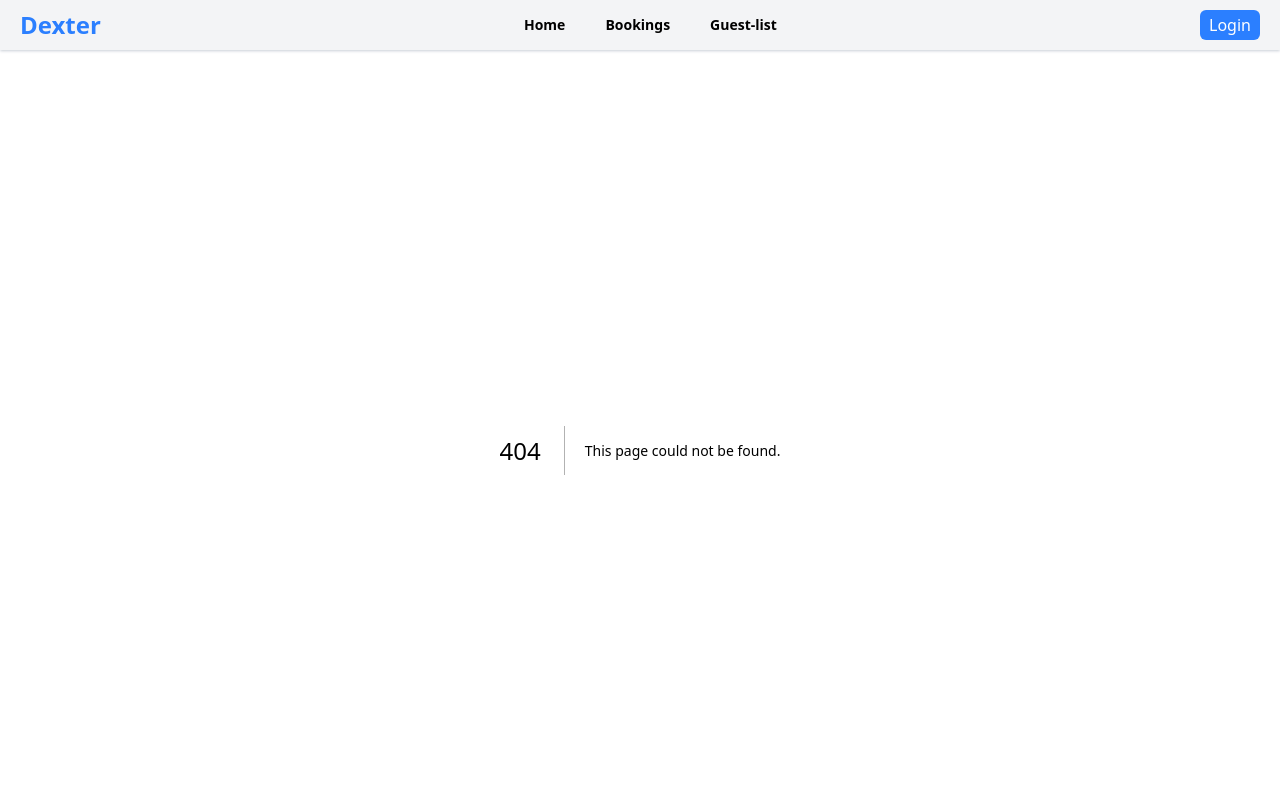
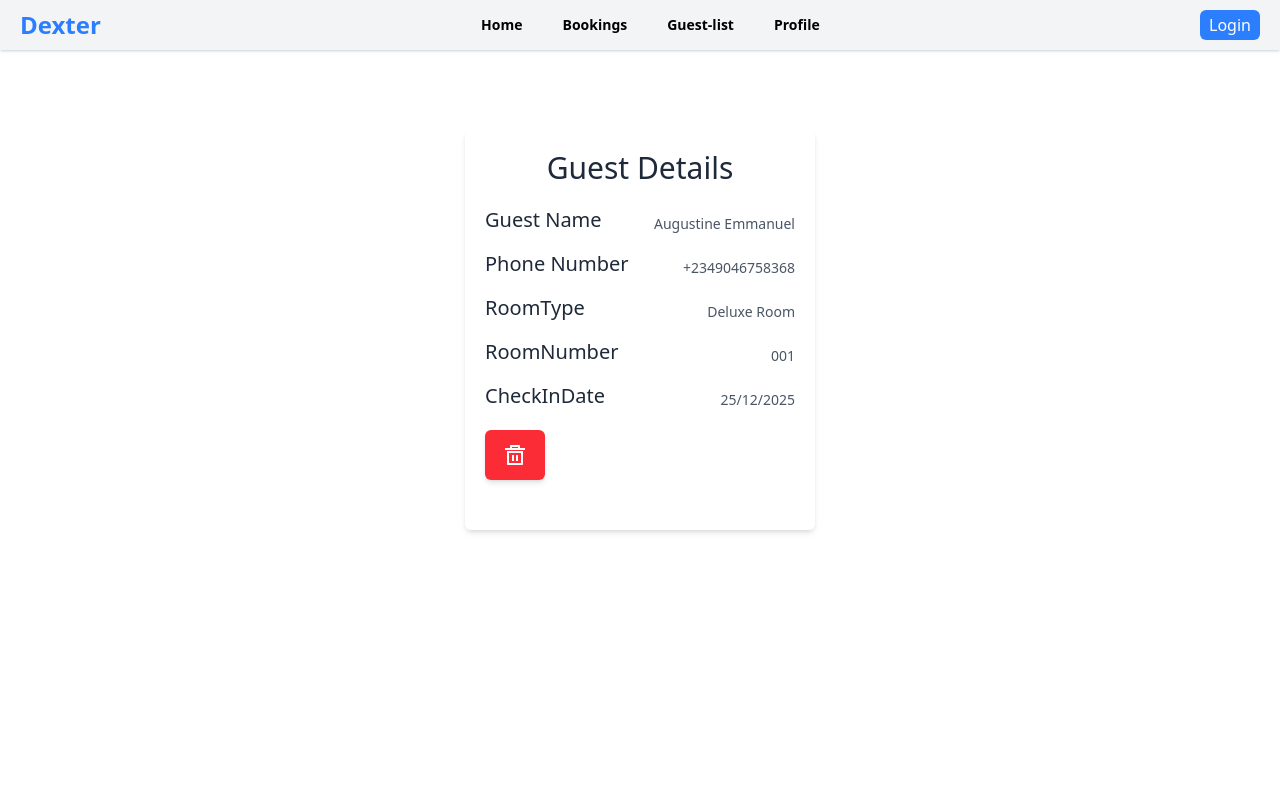
Before and after one commit to Emmy-delight/dexter, a Next.js app: page /dashboard/guest-list/1 in a window 1280 px wide. Before the commit this address had no page. Shown: the top 800 px of the page. Built offline with nearby package versions, Linux system fonts and the light colour scheme.

Commit message:
dynamic route system

```diff
--- a/app/auth/login/page.js
+++ b/app/auth/login/page.js
@@ -34,7 +34,7 @@ export default async function Login () {
                 <div className="flex justify-center gap-4">
                     <form action={async ()=>{
                                    "use server"
-                                await signIn()
+                                await signIn("google")
                     }}
                      className="justify-items-center">
                         <button type="submit" className="w-10 h-10 border rounded-md shadow-lg border-gray-300 cursor-pointer">
--- /dev/null
+++ b/app/dashboard/guest-list/[id]/page.js
@@ -0,0 +1,41 @@
+import { RiDeleteBin5Line } from "react-icons/ri";
+
+export default function GuestPage () {
+    return (
+        <main className="min-h-screen flex justify-center px-2 md:py-20 md:px-12 lg:py-20 lg:px-20">
+            <div className="w-full md:w-[350px] h-[400px] shadow-md rounded-md py-5 px-5">
+                <h1 className="text-3xl text-gray-800 text-center">Guest Details</h1>
+                <div className="flex flex-col gap-4 mt-5">
+                    <div className="flex justify-between">
+                        <p className="text-gray-800 text-xl">Guest Name</p>
+                        <p className="text-gray-600 text-sm mt-2">Augustine Emmanuel</p>
+                    </div>
+                    <div className="flex justify-between">
+                        <p className="text-gray-800 text-xl">Phone Number</p>
+                        <p className="text-gray-600 text-sm mt-2">+2349046758368</p>
+                    </div>
+                    <div className="flex justify-between">
+                        <p className="text-gray-800 text-xl">RoomType</p>
+                        <p className="text-gray-600 text-sm mt-2">Deluxe Room</p>
+                    </div>
+                     <div className="flex justify-between">
+                        <p className="text-gray-800 text-xl">RoomNumber</p>
+                        <p className="text-gray-600 text-sm mt-2">001</p>
+                    </div>
+                     <div className="flex justify-between">
+                        <p className="text-gray-800 text-xl">CheckInDate</p>
+                        <p className="text-gray-600 text-sm mt-2">25/12/2025</p>
+                    </div>
+                </div>
+                <div className="mt-5">
+                    <button className=" w-[60px]  h-[50px] bg-red-500 text-white flex justify-center items-center rounded-md shadow-md cursor-pointer">
+                        <RiDeleteBin5Line className="text-2xl"/>
+                    </button>
+                </div>
+
+            </div>
+
+
+        </main>
+    )
+}
--- a/app/dashboard/profile/page.js
+++ b/app/dashboard/profile/page.js
@@ -1,26 +1,41 @@
-import Image from "next/image"
+import { auth, signOut } from "@/auth";
+import Image from "next/image";
+import { redirect } from "next/navigation";
 
-export default function Profile () {
+export default async function Profile () {
+   const session = await auth()
+   console.log(session);
+
+   if (!session) {
+      redirect("/auth/login")
+   }
     return (
         <main className="min-h-screen flex justify-center px-2 md:py-23 md:px-12 lg:py-15 lg:px-16">
             <div className="w-full  py-10 px-2 md:w-[350px] flex flex-col h-auto shadow-md rounded-md md:py-10 md:px-4">
                <div className="flex  justify-center">
                   <Image
-                  src="/mybg.png"
+                  src={session?.user?.image}
                   alt="profile-image"
                   width={100}
                   height={100}
-                  className="rounded-2xl w-[100px] h-[100px] border border-gray-100"/>
+                  className="rounded-2xl w-20 h-20 border border-gray-100"/>
                </div>
-                  <h1 className="text-lg font-semibold text-center text-gray-800">Emmanuel Augustine</h1>
+                  <h1 className="text-lg font-semibold text-center text-gray-800">{session?.user?.name}</h1>
                   <p className="text-center text-sm">@emmy</p>
                   <div className="flex justify-center mt-3">
-                     <button className="w-[115px] h-10 border rounded-xl border-gray-700 ">Edit Profile</button>
+                     <button className="w-[90px] h-9 border rounded-xl border-gray-700 ">Edit Profile</button>
                   </div>
                   <div className="mt-5 flex flex-col gap-4">
-                     <p className="border-b border-gray-300 text-lg text-center">email:augustine@gmail.com</p>
-                     <p className="border-b border-gray-300 text-lg text-center">userId: 4567</p>
+                     <p className="border-b border-gray-300 text-lg text-center">Email: {session?.user?.email}</p>
+                     <p className="border-b border-gray-300 text-lg text-center">userId: {session?.user?.id}</p>
                   </div>
+                  <form action={async ()=>{
+                                "use server"
+                              await signOut();
+                  }}
+                   className="mt-3 flex justify-end">
+                     <button className="w-full h-10 cursor-pointer bg-red-500 rounded-md text-white ">LogOut</button>
+                  </form>
             </div>
         </main>
     )
--- a/components/Navbar.js
+++ b/components/Navbar.js
@@ -15,7 +15,8 @@ export function Navbar () {
                  <ul className="hidden md:text-sm font-semibold md:flex gap-10 cursor-pointer">
                     <Link href="/"><li>Home</li></Link>
                     <Link href="/dashboard/add-guest"><li>Bookings</li></Link>
-                    <li>Guest-list</li>
+                    <Link href="/dashboard/guest-list"><li>Guest-list</li></Link>
+                    <Link href="/dashboard/profile"><li>Profile</li></Link>
                  </ul>
                  <Link href="/auth/login">
                  <div className="hidden md:block">
@@ -29,9 +30,10 @@ export function Navbar () {
             {dropDown && (
             <div className="flex flex-col gap-5 justify-center items-center">
                <ul className="flex flex-col gap-3">
-                  <li>Home</li>
-                  <li>Contact-us</li>
-                  <li>About-us</li>
+                  <Link href="/"><li>Home</li></Link>
+                  <Link href="/dashboard/add-guest"><li>Bookings</li></Link>
+                  <Link href="/dashboard/guest-list"><li>Guest-list</li></Link>
+                  <Link href="/dashboard/profile"><li>Profile</li></Link>
                </ul>
                 <button className="w-15 h-8 bg-blue-500 rounded-md text-white ">Login</button>
             </div>
--- a/next.config.mjs
+++ b/next.config.mjs
@@ -1,6 +1,14 @@
 /** @type {import('next').NextConfig} */
 const nextConfig = {
   /* config options here */
+  images: {
+       remotePatterns: [
+          {
+            protocol: "https",
+            hostname: "lh3.googleusercontent.com",
+          }
+       ]
+  }
 };
 
 export default nextConfig;
```
